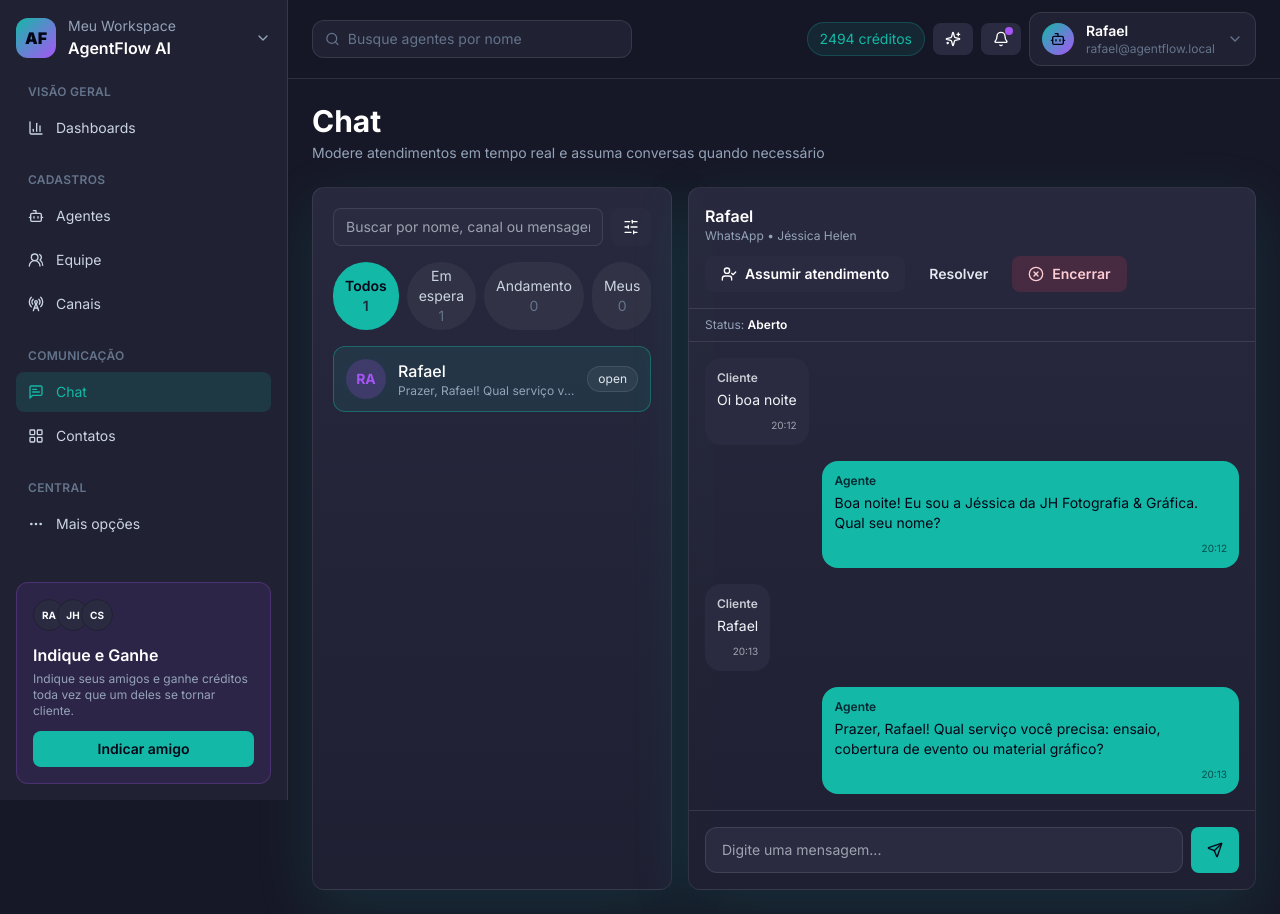
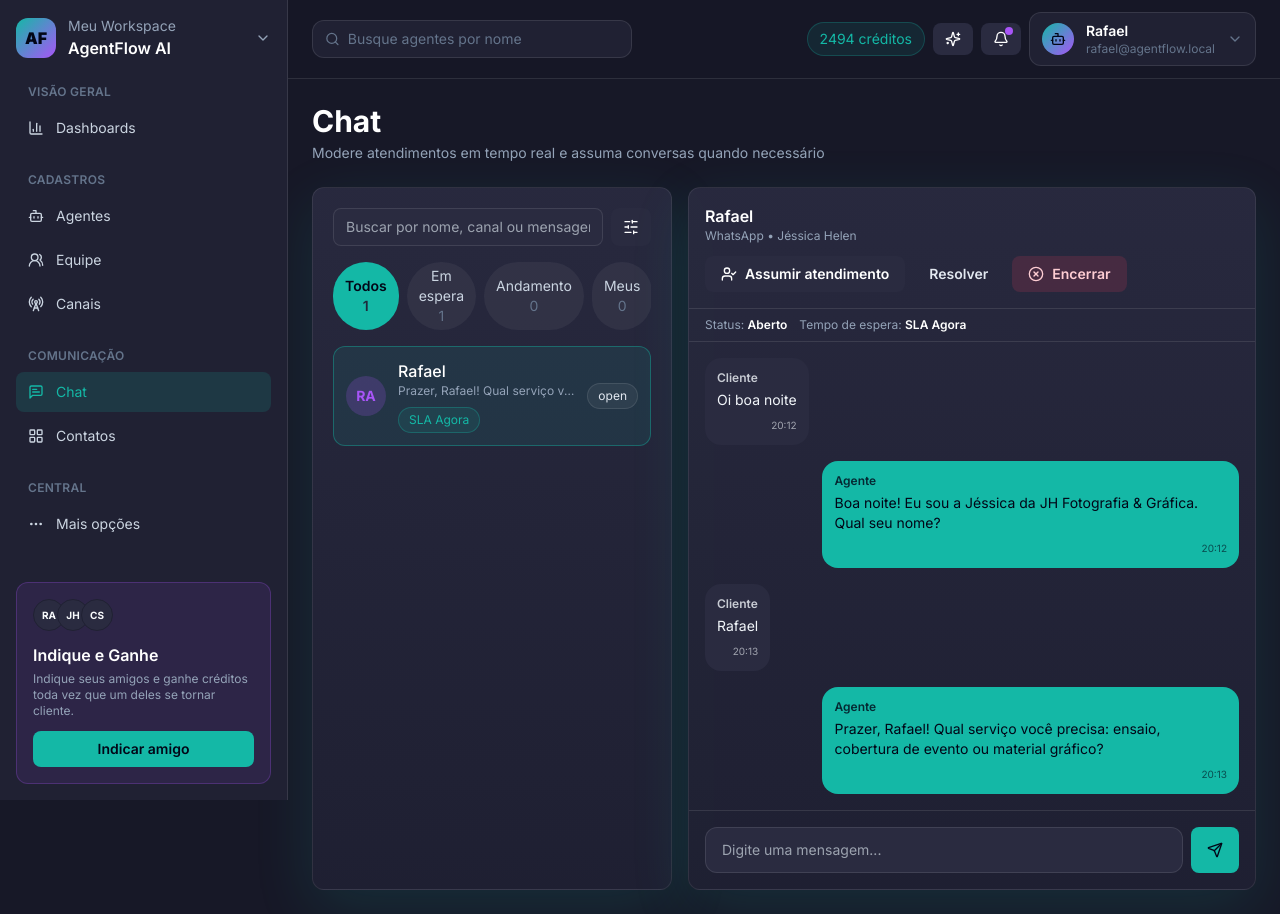
Before and after one commit to Rafael477/agentflow-ai, a Next.js app: page /chat in a window 1280 px wide. Built offline with nearby package versions, Linux system fonts and the light colour scheme; no server answers.

Commit message:
add chat sla urgency indicators

```diff
--- a/src/app/(app)/chat/page.tsx
+++ b/src/app/(app)/chat/page.tsx
@@ -29,6 +29,8 @@ function getMockConversations(): ConversationSummary[] {
       agentName: "Jéssica Helen",
       status: "open",
       lastMessage: mockMessages.at(-1)?.content ?? "Sem mensagens",
+      lastMessageAt: new Date().toISOString(),
+      updatedAt: new Date().toISOString(),
       messages: mockMessages
     }
   ];
--- a/src/components/chat/chat-layout.tsx
+++ b/src/components/chat/chat-layout.tsx
@@ -5,7 +5,7 @@ import { useRouter } from "next/navigation";
 import { Send, SlidersHorizontal, UserCheck, XCircle } from "lucide-react";
 import { Button } from "@/components/ui/button";
 import { Card } from "@/components/ui/card";
-import { ConversationList } from "@/components/chat/conversation-list";
+import { ConversationList, type ConversationSla } from "@/components/chat/conversation-list";
 import { MessageBubble } from "@/components/chat/message-bubble";
 import type { ConversationSummary, Message } from "@/types/domain";
 
@@ -39,6 +39,51 @@ const filterLabels: Record<ConversationFilter, string> = {
   mine: "Meus"
 };
 
+const slaWeights: Record<ConversationSla["level"], number> = {
+  critical: 4,
+  urgent: 3,
+  warning: 2,
+  normal: 1
+};
+
+function getConversationTimestamp(conversation: ConversationSummary): number {
+  return new Date(conversation.lastMessageAt ?? conversation.updatedAt).getTime();
+}
+
+function formatWaitingTime(minutes: number): string {
+  if (minutes < 1) return "Agora";
+  if (minutes < 60) return `${minutes} min`;
+
+  const hours = Math.floor(minutes / 60);
+  const remainingMinutes = minutes % 60;
+  return remainingMinutes > 0 ? `${hours}h ${remainingMinutes}min` : `${hours}h`;
+}
+
+function getConversationSla(conversation: ConversationSummary): ConversationSla {
+  if (conversation.status === "resolved" || conversation.status === "closed") {
+    return { label: "Concluído", level: "normal", minutesWaiting: 0 };
+  }
+
+  const timestamp = getConversationTimestamp(conversation);
+  const minutesWaiting = Number.isFinite(timestamp)
+    ? Math.max(0, Math.floor((Date.now() - timestamp) / 60000))
+    : 0;
+
+  if (minutesWaiting >= 60) {
+    return { label: `Crítico ${formatWaitingTime(minutesWaiting)}`, level: "critical", minutesWaiting };
+  }
+
+  if (minutesWaiting >= 30) {
+    return { label: `Urgente ${formatWaitingTime(minutesWaiting)}`, level: "urgent", minutesWaiting };
+  }
+
+  if (minutesWaiting >= 10) {
+    return { label: `Atenção ${formatWaitingTime(minutesWaiting)}`, level: "warning", minutesWaiting };
+  }
+
+  return { label: `SLA ${formatWaitingTime(minutesWaiting)}`, level: "normal", minutesWaiting };
+}
+
 export function ChatLayout({
   conversations,
   currentUserName,
@@ -57,6 +102,7 @@ export function ChatLayout({
   const [loading, setLoading] = useState(false);
   const [actionLoading, setActionLoading] = useState("");
   const [error, setError] = useState("");
+  const [slaTick, setSlaTick] = useState(0);
 
   const currentAssignees = useMemo(
     () => [currentUserName, currentUserEmail].filter((value): value is string => Boolean(value?.trim())),
@@ -84,6 +130,11 @@ export function ChatLayout({
   }, []);
 
   useEffect(() => {
+    const interval = setInterval(() => setSlaTick((current) => current + 1), 60000);
+    return () => clearInterval(interval);
+  }, []);
+
+  useEffect(() => {
     if (!selectedId && liveConversations[0]?.id) {
       setSelectedId(liveConversations[0].id);
     }
@@ -103,6 +154,7 @@ export function ChatLayout({
   }, [currentAssignees, liveConversations]);
 
   const filteredConversations = useMemo(() => {
+    void slaTick;
     const normalizedSearch = searchQuery.trim().toLowerCase();
 
     return liveConversations.filter((conversation) => {
@@ -126,8 +178,18 @@ export function ChatLayout({
         conversation.lastMessage,
         statusLabels[conversation.status] ?? conversation.status
       ].some((value) => value?.toLowerCase().includes(normalizedSearch));
+    }).sort((first, second) => {
+      const firstSla = getConversationSla(first);
+      const secondSla = getConversationSla(second);
+      const slaDiff = slaWeights[secondSla.level] - slaWeights[firstSla.level];
+      if (slaDiff !== 0) return slaDiff;
+
+      const waitingDiff = secondSla.minutesWaiting - firstSla.minutesWaiting;
+      if (waitingDiff !== 0) return waitingDiff;
+
+      return getConversationTimestamp(second) - getConversationTimestamp(first);
     });
-  }, [activeFilter, currentAssignees, liveConversations, searchQuery]);
+  }, [activeFilter, currentAssignees, liveConversations, searchQuery, slaTick]);
 
   useEffect(() => {
     if (filteredConversations.length === 0) {
@@ -172,6 +234,8 @@ export function ChatLayout({
     updateConversation(selectedConversation.id, (conversation) => ({
       ...conversation,
       lastMessage: content,
+      lastMessageAt: new Date().toISOString(),
+      updatedAt: new Date().toISOString(),
       messages: [...conversation.messages, optimisticMessage]
     }));
 
@@ -193,6 +257,8 @@ export function ChatLayout({
     updateConversation(selectedConversation.id, (conversation) => ({
       ...conversation,
       lastMessage: result.agentMessage.content,
+      lastMessageAt: new Date().toISOString(),
+      updatedAt: new Date().toISOString(),
       messages: [
         ...conversation.messages.filter((message) => message.id !== optimisticMessage.id),
         result.customerMessage,
@@ -249,7 +315,7 @@ export function ChatLayout({
             </button>
           ))}
         </div>
-        <ConversationList conversations={filteredConversations} selectedId={selectedConversation?.id} onSelect={setSelectedId} />
+        <ConversationList conversations={filteredConversations} selectedId={selectedConversation?.id} onSelect={setSelectedId} getSla={getConversationSla} />
       </Card>
       <Card className="flex min-h-[660px] flex-col p-0">
         <div className="flex flex-wrap items-center justify-between gap-3 border-b border-white/10 p-4">
@@ -265,8 +331,9 @@ export function ChatLayout({
           </div>
         </div>
         {selectedConversation ? (
-          <div className="border-b border-white/10 px-4 py-2 text-xs text-slate-400">
-            Status: <span className="font-semibold text-white">{statusLabels[selectedConversation.status] ?? selectedConversation.status}</span>
+          <div className="flex flex-wrap items-center gap-3 border-b border-white/10 px-4 py-2 text-xs text-slate-400">
+            <span>Status: <span className="font-semibold text-white">{statusLabels[selectedConversation.status] ?? selectedConversation.status}</span></span>
+            <span>Tempo de espera: <span className="font-semibold text-white">{getConversationSla(selectedConversation).label}</span></span>
           </div>
         ) : null}
         <div className="flex-1 space-y-4 overflow-y-auto p-4">
--- a/src/components/chat/conversation-list.tsx
+++ b/src/components/chat/conversation-list.tsx
@@ -1,14 +1,31 @@
 import { Badge } from "@/components/ui/badge";
 import type { ConversationSummary } from "@/types/domain";
+
+export type SlaLevel = "normal" | "warning" | "urgent" | "critical";
+
+export interface ConversationSla {
+  label: string;
+  level: SlaLevel;
+  minutesWaiting: number;
+}
+
+const slaStyles: Record<SlaLevel, string> = {
+  normal: "border-primary/30 bg-primary/10 text-primary",
+  warning: "border-amber-300/30 bg-amber-300/10 text-amber-200",
+  urgent: "border-orange-400/30 bg-orange-400/10 text-orange-200",
+  critical: "border-rose-400/30 bg-rose-400/10 text-rose-200"
+};
 
 export function ConversationList({
   conversations,
   selectedId,
-  onSelect
+  onSelect,
+  getSla
 }: {
   conversations: ConversationSummary[];
   selectedId?: string;
   onSelect: (id: string) => void;
+  getSla: (conversation: ConversationSummary) => ConversationSla;
 }) {
   return (
     <div className="space-y-2">
@@ -24,14 +41,24 @@ export function ConversationList({
           onClick={() => onSelect(conversation.id)}
           type="button"
         >
+          {(() => {
+            const sla = getSla(conversation);
+
+            return (
           <div className="flex items-center gap-3">
             <div className="grid h-10 w-10 place-items-center rounded-full bg-accent/20 text-sm font-bold text-accent">{conversation.contactName.slice(0, 2).toUpperCase()}</div>
             <div className="min-w-0 flex-1">
               <p className="truncate font-medium text-white">{conversation.contactName}</p>
               <p className="truncate text-xs text-slate-400">{conversation.lastMessage}</p>
+              <div className="mt-2 flex flex-wrap items-center gap-2">
+                <Badge className={slaStyles[sla.level]}>{sla.label}</Badge>
+                {conversation.assignedTo ? <span className="text-[11px] text-slate-500">Resp. {conversation.assignedTo}</span> : null}
+              </div>
             </div>
             <Badge>{conversation.status}</Badge>
           </div>
+            );
+          })()}
         </button>
       ))}
     </div>
--- a/src/lib/mappers.ts
+++ b/src/lib/mappers.ts
@@ -58,6 +58,8 @@ export function mapConversation(
   }
 ): ConversationSummary {
   const messages = conversation.messages.map(mapMessage);
+  const lastMessage = conversation.messages.at(-1);
+
   return {
     id: conversation.id,
     contactName: conversation.contact?.name ?? "Contato sem nome",
@@ -65,7 +67,9 @@ export function mapConversation(
     agentName: conversation.agent?.name ?? "Agente não definido",
     status: conversation.status,
     assignedTo: conversation.assignedTo ?? undefined,
-    lastMessage: messages.at(-1)?.content ?? "Sem mensagens ainda",
+    lastMessage: lastMessage?.content ?? "Sem mensagens ainda",
+    lastMessageAt: lastMessage?.createdAt.toISOString(),
+    updatedAt: conversation.updatedAt.toISOString(),
     messages
   };
 }
--- a/src/types/domain.ts
+++ b/src/types/domain.ts
@@ -47,5 +47,7 @@ export interface ConversationSummary {
   status: string;
   assignedTo?: string;
   lastMessage: string;
+  lastMessageAt?: string;
+  updatedAt: string;
   messages: Message[];
 }
```
